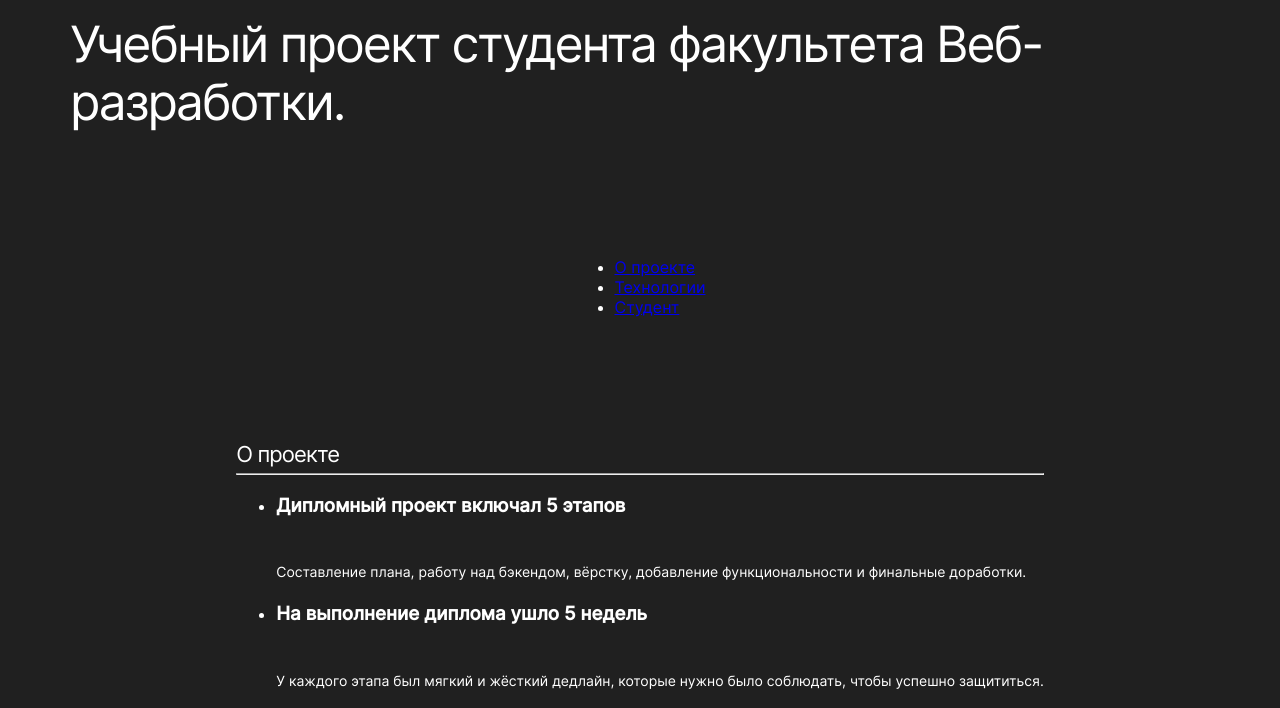
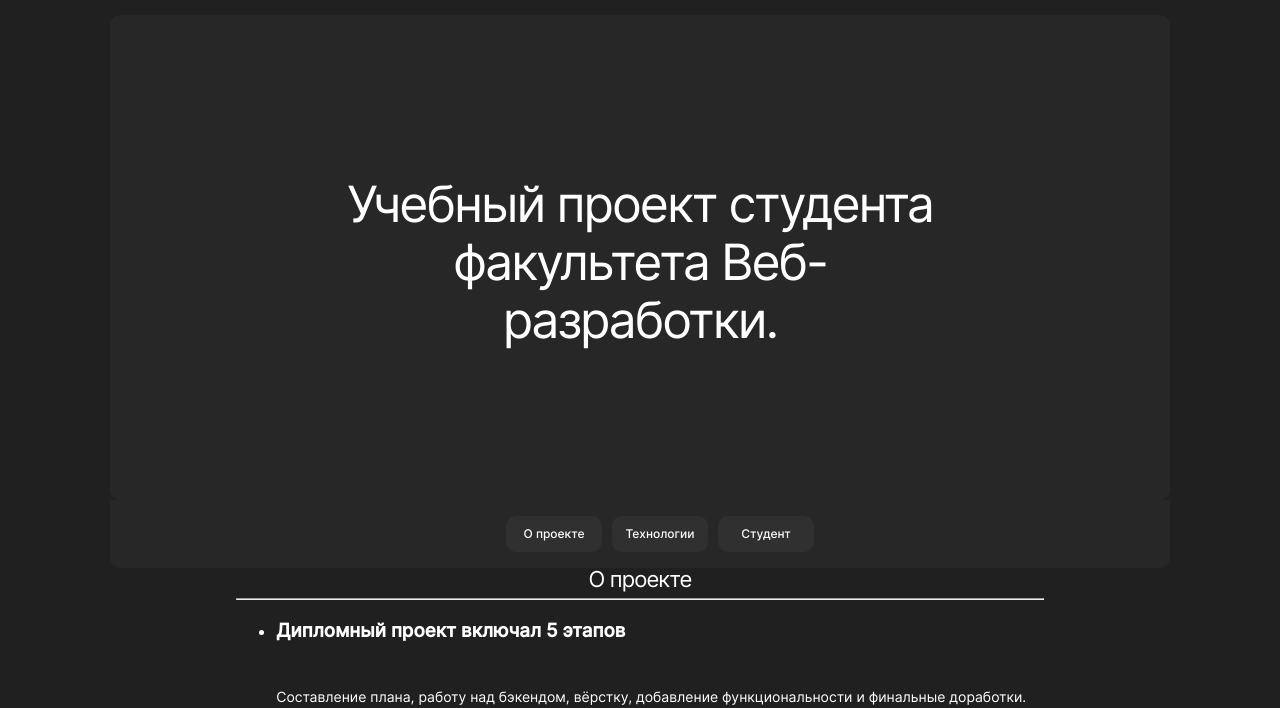
Before and after one commit to Yuliya-Lov/movies-explorer-frontend, a React app: page / in a window 1280 px wide. Shown: the part 59-767 px from the top of the page. Built offline with nearby package versions, Linux system fonts and the light colour scheme; a web font is replaced by a local one.

Commit message:
feat: navtab

```diff
--- a/src/components/Header/Header.css
+++ b/src/components/Header/Header.css
@@ -1,5 +1,5 @@
 .header {
-  max-width: 1280px;
+  max-width: 1140px;
   min-width: 300px;
   width: calc(100% - 140px);
   padding: 18px 0;
--- a/src/components/Main/Main.css
+++ b/src/components/Main/Main.css
@@ -5,5 +5,4 @@ width:calc(100% - 140px);
 display: flex;
 flex-direction: column;
 align-items: center;
-gap: 110px;
 }
--- a/src/components/NavTab/NavTab.css
+++ b/src/components/NavTab/NavTab.css
@@ -0,0 +1,39 @@
+.project-nav {
+  box-sizing: border-box;
+  max-width: 1200px;
+  width: calc(100% - 80px);
+  border-radius: 0 0 10px 10px;
+  background: #272727;
+
+}
+
+.project-nav__list {
+  display: flex;
+  justify-content: center;
+  gap: 10px;
+  align-items: center;
+}
+
+.project-nav__item {
+  display: block;
+  width: 96px;
+  min-height: 36px;
+  margin: 0;
+  padding: 0;
+  border-radius: 10px;
+  background: #303030;
+  display: flex;
+  align-items: center;
+  justify-content: center;
+}
+
+.project-nav__link {
+  margin: 0;
+  padding: 0;
+  color: #FFF;
+  text-decoration: none;
+  font-size: 12px;
+  font-style: normal;
+  font-weight: 500;
+  line-height: 1.33;
+}
--- a/src/components/NavTab/NavTab.js
+++ b/src/components/NavTab/NavTab.js
@@ -1,4 +1,5 @@
 import React from 'react';
+import './NavTab.css';
 
 function NavTab(props) {
   return (
--- a/src/components/Promo/Promo.css
+++ b/src/components/Promo/Promo.css
@@ -0,0 +1,8 @@
+.promo {
+  box-sizing: border-box;
+  padding: 160px 20% 151px 20%;
+  border-radius: 10px;
+  background: #272727;
+  max-width: 1200px;
+  width: calc( 100% - 80px);
+}
--- a/src/components/Promo/Promo.js
+++ b/src/components/Promo/Promo.js
@@ -1,7 +1,8 @@
 import React from 'react';
 import Title from '../Title/Title';
+import './Promo.css';
 
-function Promo(props) {
+function Promo() {
   return (
     <div className='promo'>
       <Title level={1} size='xl' text='Учебный проект студента факультета Веб-разработки.' />
--- a/src/components/Title/Title.css
+++ b/src/components/Title/Title.css
@@ -4,6 +4,7 @@
   color: #FFF;
   font-weight: 400;
   line-height: 1;
+  text-align: center;
 }
 
 .title_size_xl {
```
